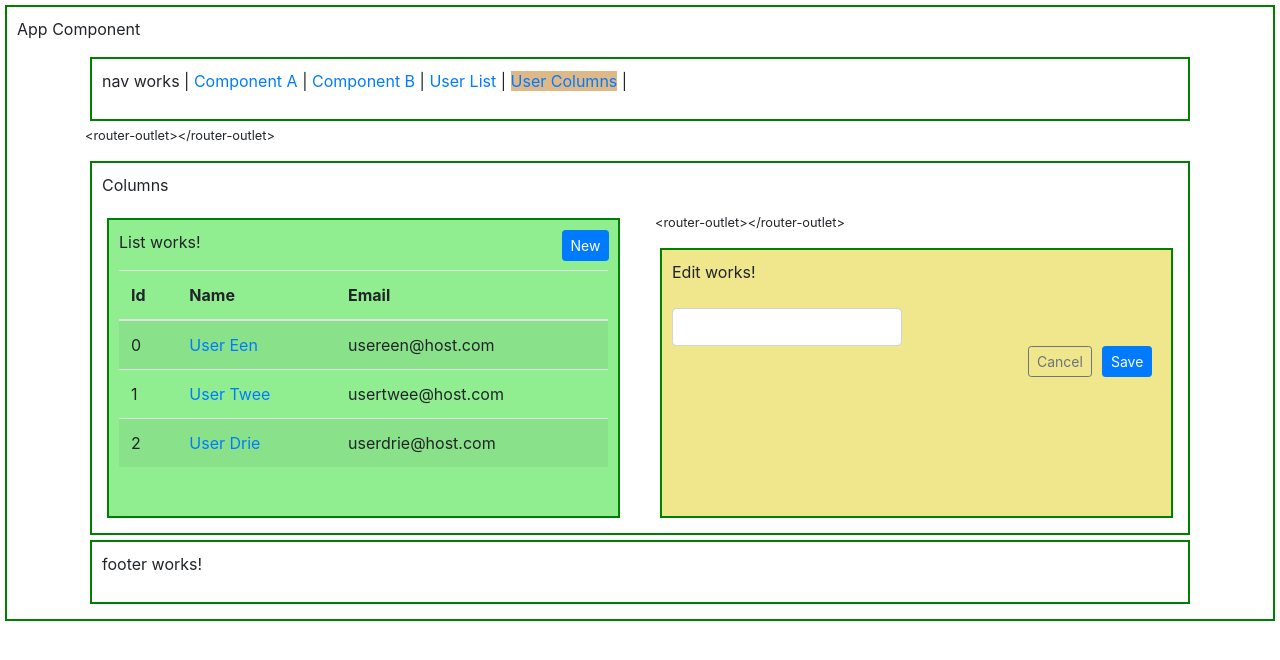
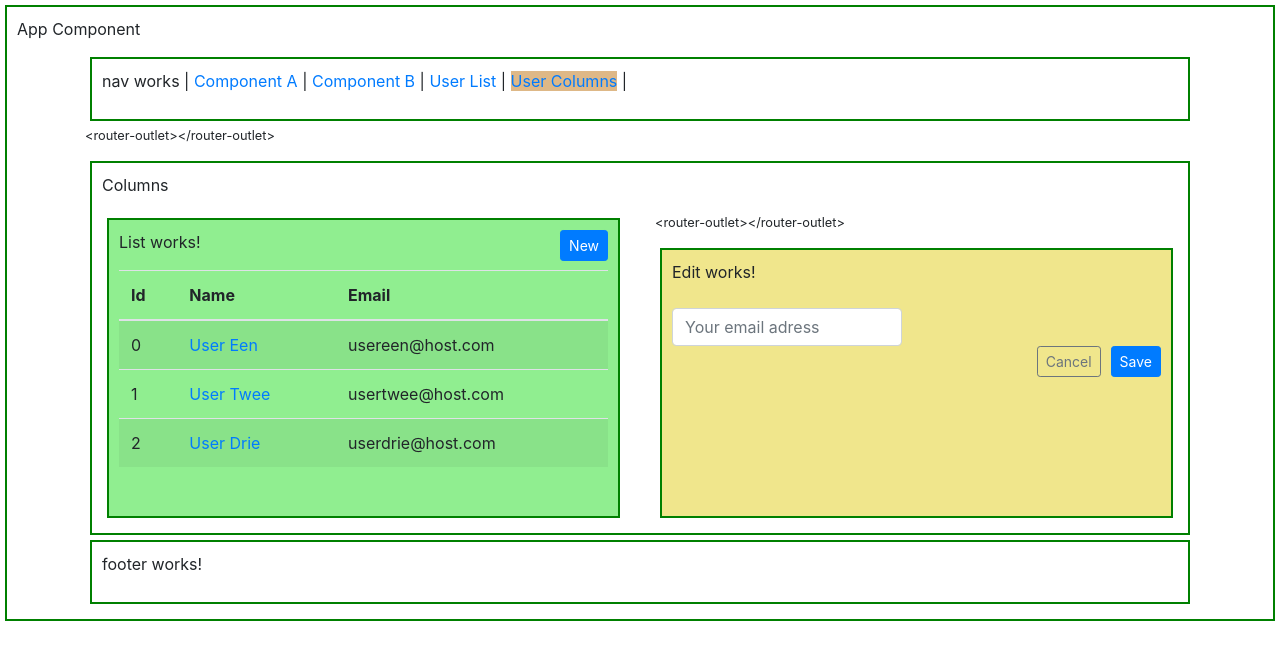
Before and after one commit to avansinformatica/angular-components-routing, an Angular app: page /columns/new in a window 1280 px wide. Shown: the top 660 px of the page. Built offline with nearby package versions, Linux system fonts and the light colour scheme.

Commit message:
Service met dummy userdata toegevoegd

```diff
--- a/src/app/pages/entity/columns.component.html
+++ b/src/app/pages/entity/columns.component.html
@@ -2,11 +2,11 @@
   <p>Columns</p>
   <div class="row">
     <!-- Lijst links -->
-    <div class="col">
+    <div class="col-md-6">
       <app-list></app-list>
     </div>
     <!-- Details rechts -->
-    <div class="col">
+    <div class="col-md-6">
       <p class="small">&lt;router-outlet&gt;&lt;/router-outlet&gt;</p>
       <router-outlet></router-outlet>
     </div>
--- a/src/app/pages/entity/detail/detail.component.html
+++ b/src/app/pages/entity/detail/detail.component.html
@@ -1,8 +1,12 @@
 <div class="component detail">
   <div class="row">
-    <div class="col-md-6"><p>detail works!</p></div>
-    <div class="col-md-2 offset-md-4">
-      <a class="btn btn-primary btn-sm" href="#" role="button" routerLink="edit"
+    <div class="col-8"><p>detail works!</p></div>
+    <div class="col-4">
+      <a
+        class="btn btn-primary btn-sm float-right"
+        href="#"
+        role="button"
+        routerLink="edit"
         >Edit</a
       >
     </div>
--- a/src/app/pages/entity/edit/edit.component.html
+++ b/src/app/pages/entity/edit/edit.component.html
@@ -11,30 +11,31 @@
         type="email"
         class="form-control"
         value="{{ user?.emailAdress }}"
+        placeholder="Your email adress"
       />
     </div>
   </div>
 
-  <div class="row">
-    <div class="col-md-4 offset-md-8">
-      <!-- Bij Cancel doen we nu nog niets, maar gaan gewoon terug naar de details -->
-      <a
-        class="btn btn-outline-secondary btn-sm"
-        href="#"
-        role="button"
-        routerLink=".."
-        >Cancel</a
-      >
+  <div class="row justify-content-end">
+    <div class="col-6">
       <!-- Bij Save roepen we de save() functie aan, en navigeren
 				terug naar details binnen die functie -->
       <button
-        class="btn btn-primary btn-sm"
+        class="btn btn-primary btn-sm float-right"
         href="#"
         role="button"
         (click)="save()"
       >
         Save
       </button>
+      <!-- Bij Cancel doen we nu nog niets, maar gaan gewoon terug naar de details -->
+      <a
+        class="btn btn-outline-secondary btn-sm float-right"
+        href="#"
+        role="button"
+        routerLink=".."
+        >Cancel</a
+      >
     </div>
   </div>
 </div>
--- a/src/app/pages/entity/list/list.component.html
+++ b/src/app/pages/entity/list/list.component.html
@@ -1,8 +1,12 @@
 <div class="component list">
   <div class="row">
-    <div class="col-md-6"><p>List works!</p></div>
-    <div class="col-md-2 offset-md-4">
-      <a class="btn btn-primary btn-sm" href="#" role="button" routerLink="new"
+    <div class="col-8"><p>List works!</p></div>
+    <div class="col">
+      <a
+        class="btn btn-primary btn-sm float-right"
+        href="#"
+        role="button"
+        routerLink="new"
         >New</a
       >
     </div>
--- a/src/app/pages/entity/user.service.ts
+++ b/src/app/pages/entity/user.service.ts
@@ -29,7 +29,9 @@ export class UserService {
     },
   ];
 
-  constructor() {}
+  constructor() {
+    console.log('Service constructor aangeroepen');
+  }
 
   getUsers(): User[] {
     console.log('getUsers aangeroepen');
@@ -37,6 +39,7 @@ export class UserService {
   }
 
   getUserById(id: number): User {
+    console.log('getUserById aangeroepen');
     return this.users.filter((user) => user.id === id)[0];
   }
 }
--- a/src/styles.css
+++ b/src/styles.css
@@ -18,12 +18,12 @@
 
 .list {
 	background-color:lightgreen;
-	height: 300px;
+	min-height: 300px;
 }
 
 .detail, .edit {
 	background-color:lavender;
-	height: 270px;
+	min-height: 270px;
 }
 
 .edit {
```
Also changed, not shown: 1 other file (tests, documents, lock files or other folders).
